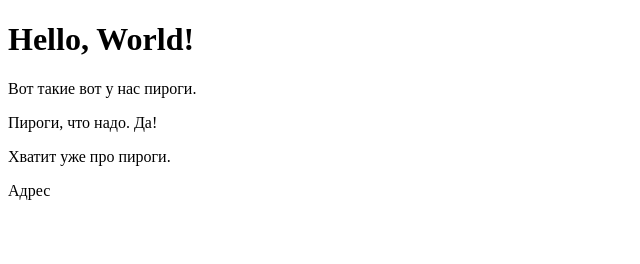
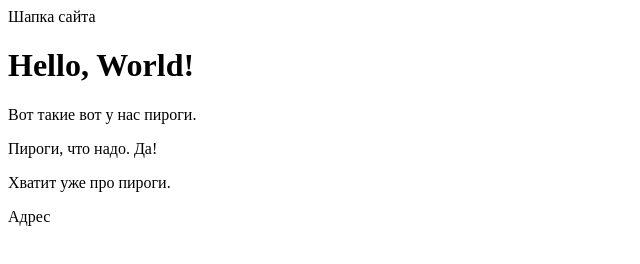
Before and after one commit to webmasterdima/test_repo, a plain HTML site: page index.html in a window 1280 px wide. Shown: the whole page, without its empty margins (0-640 px from the left). Drawn offline with Linux system fonts and the light colour scheme.

Commit message:
добавлена шапка сайта

```diff
--- a/index.html
+++ b/index.html
@@ -7,6 +7,7 @@
   <title>Document</title>
 </head>
 <body>
+  <header>Шапка сайта</header>
   <h1>Hello, World!</h1>
   <p>Вот такие вот у нас пироги.</p>
   <p>Пироги, что надо. Да!</p>
```
